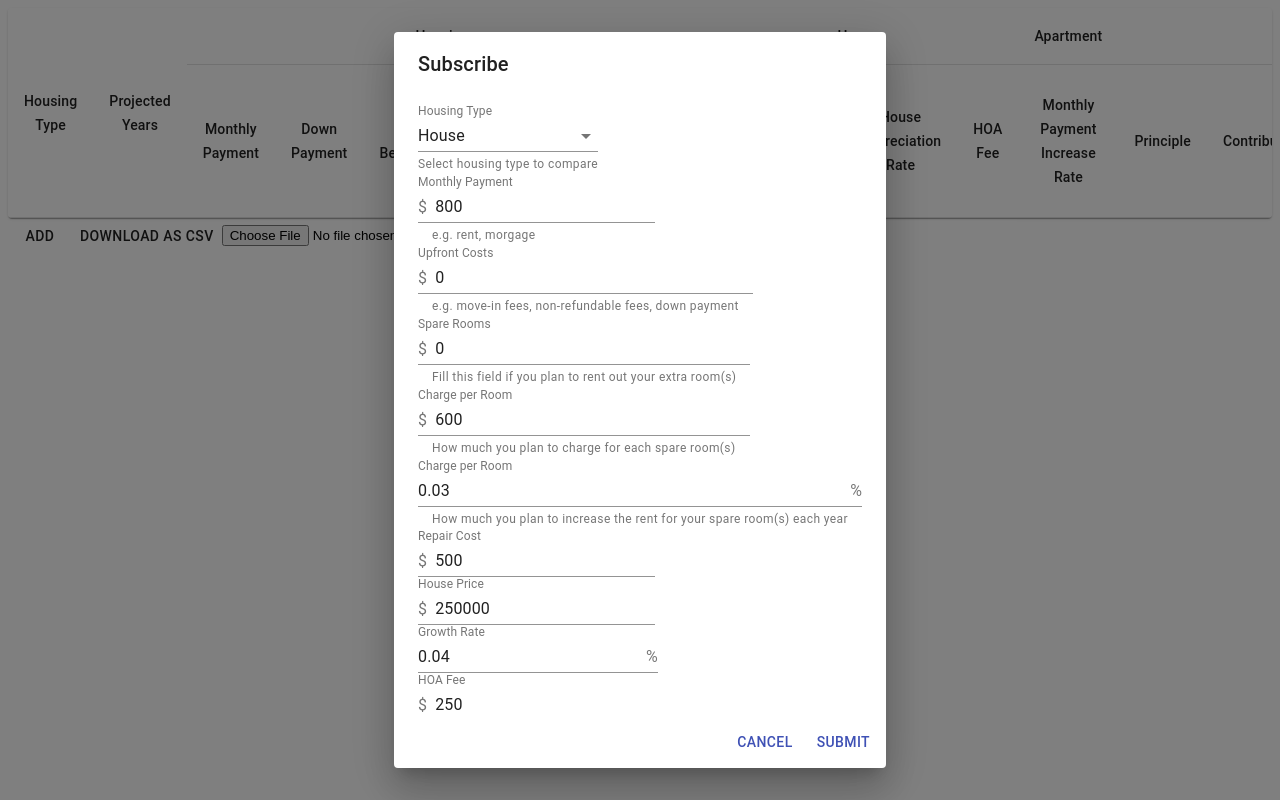
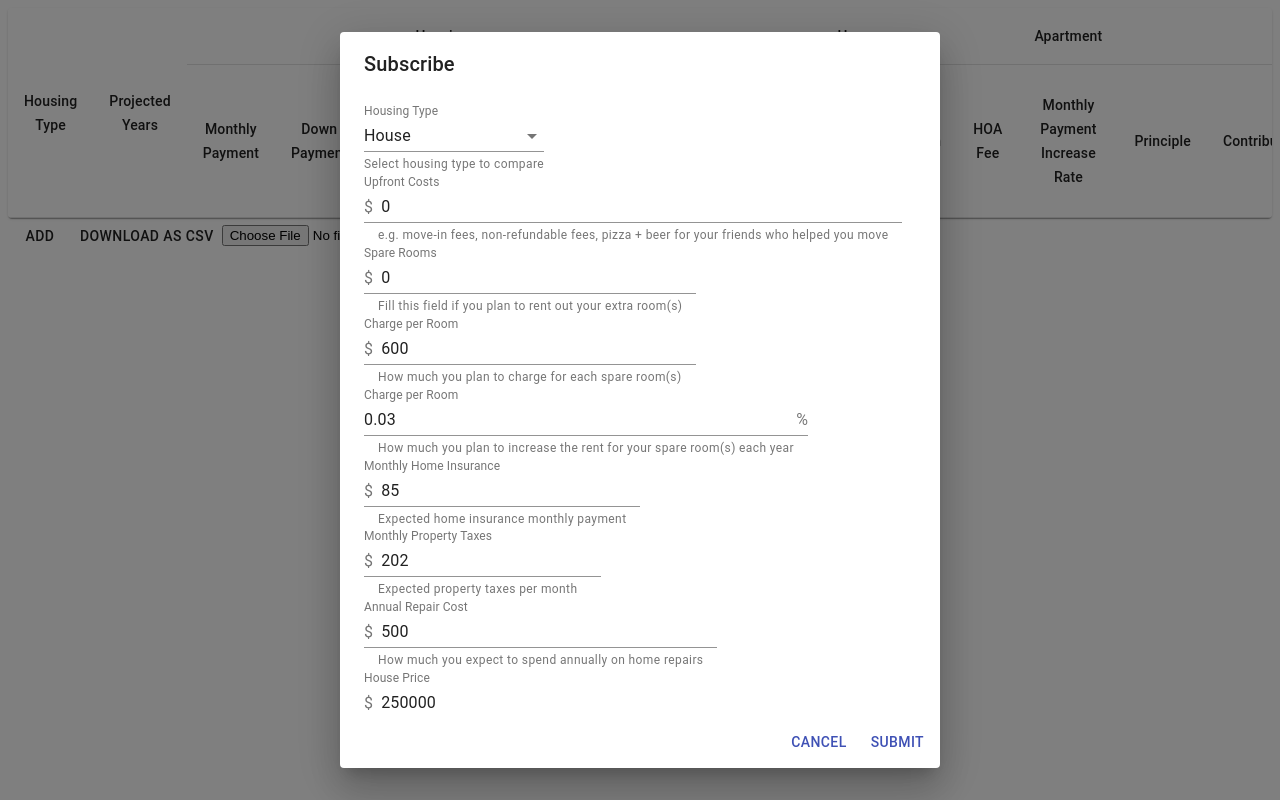
Before and after one commit to lherman-cs/housing, a React (Create React App) app: page / in a window 1280 px wide. Both pictures are taken after a click on the button "ADD". Built offline with nearby package versions, Linux system fonts and the light colour scheme.

Commit message:
Seperate morgage from tax + insurance payments

```diff
--- a/src/App.tsx
+++ b/src/App.tsx
@@ -13,7 +13,7 @@ import {
 } from '@material-ui/core';
 import { Edit, Delete } from "@material-ui/icons";
 import {InputDialog, InputDialogData, InputDialogDataInit} from './components/InputDialog';
-import {IHousing} from './main';
+import {IHousing, monthlyPayment  } from './main';
 import {loadCSV, downloadCSV} from './csv'
 
 const moneyFormatter = new Intl.NumberFormat('en-US', {
@@ -122,12 +122,11 @@ function App() {
             {rows.sort((a, b) => a.investmentLoss - b.investmentLoss).map((row, i) => {
               const isHouse = row.housingType === 'house';
               const housing: IHousing = isHouse ? row.house : row.rental;
-
               return (<TableRow>
                 <TableCell align="center">{row.housingType}</TableCell>
                 <TableCell align="center">{row.years}</TableCell>
 
-                <TableCell align="center">{moneyFormatter.format(housing.payment.monthly())}</TableCell>
+                <TableCell align="center">{moneyFormatter.format(monthlyPayment(isHouse ? row.house : row.rental))}</TableCell>
                 <TableCell align="center">{moneyFormatter.format(housing.downPayment)}</TableCell>
                 <TableCell align="center">{housing.extraBedrooms}</TableCell>
                 <TableCell align="center">{moneyFormatter.format(housing.chargeForRoom.monthly())}</TableCell>
--- a/src/components/HousingInput.tsx
+++ b/src/components/HousingInput.tsx
@@ -39,20 +39,6 @@ function HousingInput({ value, onChange }: HousingInputProps) {
     <div>
       <FormControl variant="filled">
         <TextField
-          label="Monthly Payment"
-          id="standard-number"
-          type="number"
-          value={value.payment.monthly()}
-          onChange={transformers.HousingNumber('payment', 'monthly')}
-          InputProps={{
-            startAdornment: <InputAdornment position="start">$</InputAdornment>,
-          }}
-          />
-        <FormHelperText>e.g. rent, morgage</FormHelperText>
-      </FormControl>
-      <br/>
-      <FormControl variant="filled">
-        <TextField
           label="Upfront Costs"
           id="standard-number"
           type="number"
@@ -62,7 +48,7 @@ function HousingInput({ value, onChange }: HousingInputProps) {
             startAdornment: <InputAdornment position="start">$</InputAdornment>,
           }}
           />
-        <FormHelperText>e.g. move-in fees, non-refundable fees, down payment</FormHelperText>
+        <FormHelperText>e.g. move-in fees, non-refundable fees, pizza + beer for your friends who helped you move</FormHelperText>
       </FormControl>
       <br/>
       <FormControl variant="filled">
@@ -141,7 +127,35 @@ export function HouseInput({value, onChange} : HouseInputProps) {
       <div>
       <FormControl variant="filled">
         <TextField
-          label="Repair Cost"
+          label="Monthly Home Insurance"
+          id="standard-number"
+          type="number"
+          value={value.insurance.monthly()}
+          onChange={transformers.HousingNumber('insurance', 'yearly')}
+          InputProps={{
+            startAdornment: <InputAdornment position="start">$</InputAdornment>,
+          }}
+          />
+        <FormHelperText>Expected home insurance monthly payment</FormHelperText>
+      </FormControl>
+      <br/>
+      <FormControl variant="filled">
+        <TextField
+          label="Monthly Property Taxes"
+          id="standard-number"
+          type="number"
+          value={value.taxes.monthly()}
+          onChange={transformers.HousingNumber('taxes', 'yearly')}
+          InputProps={{
+            startAdornment: <InputAdornment position="start">$</InputAdornment>,
+          }}
+          />
+        <FormHelperText>Expected property taxes per month</FormHelperText>
+      </FormControl>
+      <br/>
+      <FormControl variant="filled">
+        <TextField
+          label="Annual Repair Cost"
           id="standard-number"
           type="number"
           value={value.repairCost.yearly()}
@@ -150,6 +164,7 @@ export function HouseInput({value, onChange} : HouseInputProps) {
             startAdornment: <InputAdornment position="start">$</InputAdornment>,
           }}
           />
+        <FormHelperText>How much you expect to spend annually on home repairs</FormHelperText>
       </FormControl>
       <br/>
       <FormControl variant="filled">
@@ -163,11 +178,12 @@ export function HouseInput({value, onChange} : HouseInputProps) {
             startAdornment: <InputAdornment position="start">$</InputAdornment>,
           }}
           />
+        <FormHelperText>How much you expect to pay for the home</FormHelperText>
       </FormControl>
       <br/>
       <FormControl variant="filled">
         <TextField
-          label="Growth Rate"
+          label="Home Value Appreciation"
           id="standard-number"
           type="number"
           value={value.growthRate.yearly()}
@@ -177,6 +193,7 @@ export function HouseInput({value, onChange} : HouseInputProps) {
 
           }}
           />
+        <FormHelperText>How much you expect home value to go up each year</FormHelperText>
       </FormControl>
       <br/>
       <FormControl variant="filled">
@@ -191,6 +208,7 @@ export function HouseInput({value, onChange} : HouseInputProps) {
 
           }}
           />
+        <FormHelperText>Home Owner's Association Monthly Fee</FormHelperText>
       </FormControl>
       </div>
 
@@ -221,6 +239,18 @@ export function RentalInput({value, onChange} : RentalInputProps) {
       <div>
       <FormControl variant="filled">
         <TextField
+          label="Monthly Rent Payment"
+          id="standard-number"
+          type="number"
+          value={value.payment.monthly()}
+          onChange={transformers.HousingNumber('payment', 'monthly')}
+          InputProps={{
+            startAdornment: <InputAdornment position="start">$</InputAdornment>,
+          }}
+          />
+      </FormControl>
+      <FormControl variant="filled">
+        <TextField
           label="Payment Increase Rate"
           id="standard-number"
           type="number"
@@ -231,6 +261,7 @@ export function RentalInput({value, onChange} : RentalInputProps) {
 
           }}
           />
+        <FormHelperText>How much you expect rent to go up annually</FormHelperText>
       </FormControl>
       </div>
 
--- a/src/components/InputDialog.tsx
+++ b/src/components/InputDialog.tsx
@@ -20,7 +20,6 @@ import {InvestmentInput} from './InvestmentInput';
 
 const DEFAULT_HOUSING: IHousing = {
   plan: "house",
-  payment: new HousingNumber(800, 'monthly'),
   downPayment: 0,
   chargeForRoom: new HousingNumber(600, 'monthly'),
   chargeForRoomIncrease: new HousingNumber(.03, "yearly"),
@@ -35,6 +34,8 @@ const DEFAULT_HOUSE: IHouse = {
   housePrice: 250000,
   growthRate: new HousingNumber(0.04, "yearly"),
   hoaFee: new HousingNumber(250, "monthly"),
+  insurance: new HousingNumber(85, "monthly"),
+  taxes: new HousingNumber(202, "monthly"),
   loan: {
     interestRate: new HousingNumber(.03, "yearly"),
     principle: 250000,
@@ -45,6 +46,7 @@ const DEFAULT_HOUSE: IHouse = {
 const DEFAULT_RENTAL: IRental = {
   ...DEFAULT_HOUSING,
   plan: "rental",
+  payment: new HousingNumber(900, "monthly"),
   paymentIncrease: new HousingNumber(0.01, "yearly")
 };
 
@@ -158,6 +160,7 @@ export function InputDialog({initialData, onSubmit, onClose, open}: InputDialogP
               startAdornment: <InputAdornment position="start">$</InputAdornment>,
             }}
           />
+          <FormHelperText>How long do you plan to stay in this housing situation?</FormHelperText>
         </FormControl>
       </DialogContent>
       <DialogActions>
--- a/src/components/InvestmentInput.tsx
+++ b/src/components/InvestmentInput.tsx
@@ -6,7 +6,8 @@ import { HousingNumber, Period } from '../number'
 import {
   FormControl,
   InputAdornment,
-  TextField
+  TextField,
+  FormHelperText
 } from '@material-ui/core';
 
 type InvestmentInputProps = {
@@ -36,7 +37,7 @@ export function InvestmentInput({ value, onChange }: InvestmentInputProps) {
     <div>
       <FormControl variant="filled">
         <TextField
-          label="Principle"
+          label="Investment Principle"
           id="standard-number"
           type="number"
           value={value.principle}
@@ -45,11 +46,12 @@ export function InvestmentInput({ value, onChange }: InvestmentInputProps) {
             startAdornment: <InputAdornment position="start">$</InputAdornment>,
           }}
           />
+          <FormHelperText>How much money do you have currently (we expect you to take your down payment out of this money)</FormHelperText>
       </FormControl>
       <br/>
       <FormControl variant="filled">
         <TextField
-          label="Contribution"
+          label="Monthly Contribution"
           id="standard-number"
           type="number"
           value={value.contribution.monthly()}
@@ -58,12 +60,13 @@ export function InvestmentInput({ value, onChange }: InvestmentInputProps) {
             startAdornment: <InputAdornment position="start">$</InputAdornment>,
           }}
           />
+          <FormHelperText>How much do you contribute to your principle each month?</FormHelperText>
       </FormControl>
 
       <br/>
       <FormControl variant="filled">
         <TextField
-          label="Growth Rate"
+          label="Average Return"
           id="standard-number"
           type="number"
           value={value.growthRate.yearly()}
@@ -72,6 +75,7 @@ export function InvestmentInput({ value, onChange }: InvestmentInputProps) {
              endAdornment: <InputAdornment position="end">%</InputAdornment>,
           }}
           />
+          <FormHelperText>What is the annual average rate of return of your portfolio?</FormHelperText>
       </FormControl>
       <br/>
     </div>
--- a/src/csv.ts
+++ b/src/csv.ts
@@ -19,7 +19,6 @@ export function loadCSV(raw: string) {
       const housing = isHouse ? house : rental;
 
       housing.plan = plan;
-      housing.payment = new HousingNumber(Number(csvCols[2]), "monthly");
       housing.downPayment = Number(csvCols[3]);
       housing.extraBedrooms = Number(csvCols[4]);
       housing.chargeForRoom = new HousingNumber(Number(csvCols[5]), "monthly");
@@ -62,7 +61,6 @@ export function downloadCSV(rows: InputDialogData[]): string {
         row.housingType,
         row.years,
 
-        housing.payment.monthly(),
         housing.downPayment,
         housing.extraBedrooms,
         housing.chargeForRoom.monthly(),
--- a/src/main.ts
+++ b/src/main.ts
@@ -16,7 +16,6 @@ export interface ILoan {
 
 export interface IHousing {
   plan: Plan;
-  payment: HousingNumber;
   downPayment: number;
   chargeForRoom: HousingNumber;
   chargeForRoomIncrease: HousingNumber;
@@ -30,10 +29,13 @@ export interface IHouse extends IHousing {
   growthRate: HousingNumber;
   hoaFee: HousingNumber;
   loan: ILoan;
+  insurance: HousingNumber;
+  taxes: HousingNumber;
 }
 
 export interface IRental extends IHousing {
   paymentIncrease: HousingNumber;
+  payment: HousingNumber;
 }
 
 function assert(condition: boolean, message?: string) {
@@ -141,8 +143,10 @@ function investmentLossHouse(house: IHouse, investment: IInvestment, years: numb
     for (let month = 1; month <= months; month++) {
       yield (
         investment.contribution.monthly()
+        - loanPayment(house.loan).monthly()
+        - house.taxes.monthly()
+        - house.insurance.monthly()
         - house.utilityCost.monthly()
-        - house.payment.monthly()
         - house.repairCost.monthly()
         - house.hoaFee.monthly()
         + rentIncome
@@ -218,3 +222,21 @@ export function loanPrinciple(loan: ILoan, years: number){
   }
   return Math.round(loanAmount);
 }
+
+function monthlyPaymentRental(rental: IRental){
+  return rental.payment.monthly() + rental.utilityCost.monthly();
+}
+
+function monthlyPaymentHouse(house: IHouse){
+  return loanPayment(house.loan).monthly()
+    + house.hoaFee.monthly()
+    + house.insurance.monthly()
+    + house.taxes.monthly()
+    + house.repairCost.monthly()
+    + house.utilityCost.monthly()
+}
+
+export function monthlyPayment(housing: IHousing){
+  const isHouse = housing.plan === 'house';
+  return isHouse ? monthlyPaymentHouse(housing as IHouse): monthlyPaymentRental(housing as IRental);
+}
```
Also changed, not shown: 1 other file (tests, documents, lock files or other folders).
